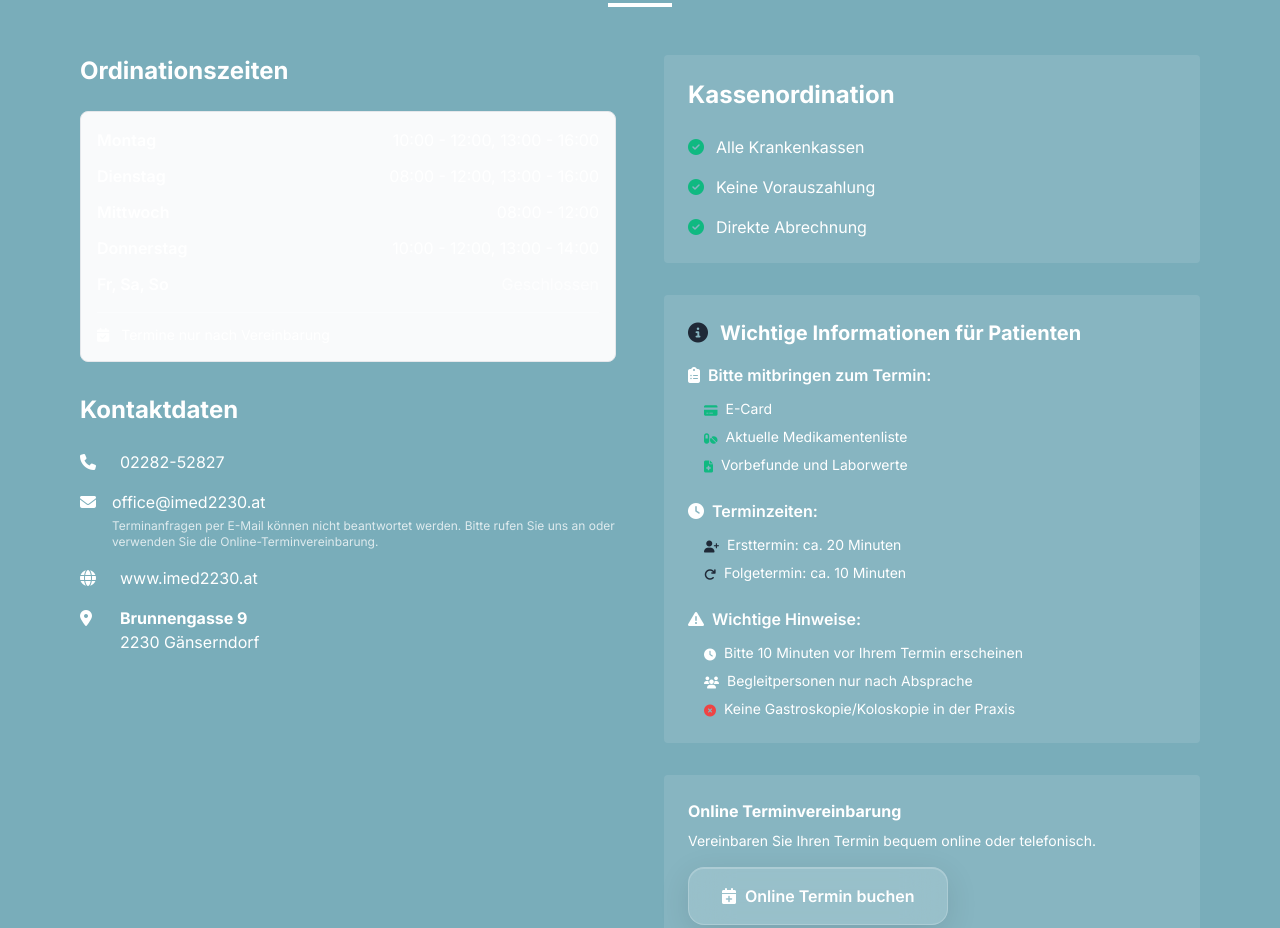
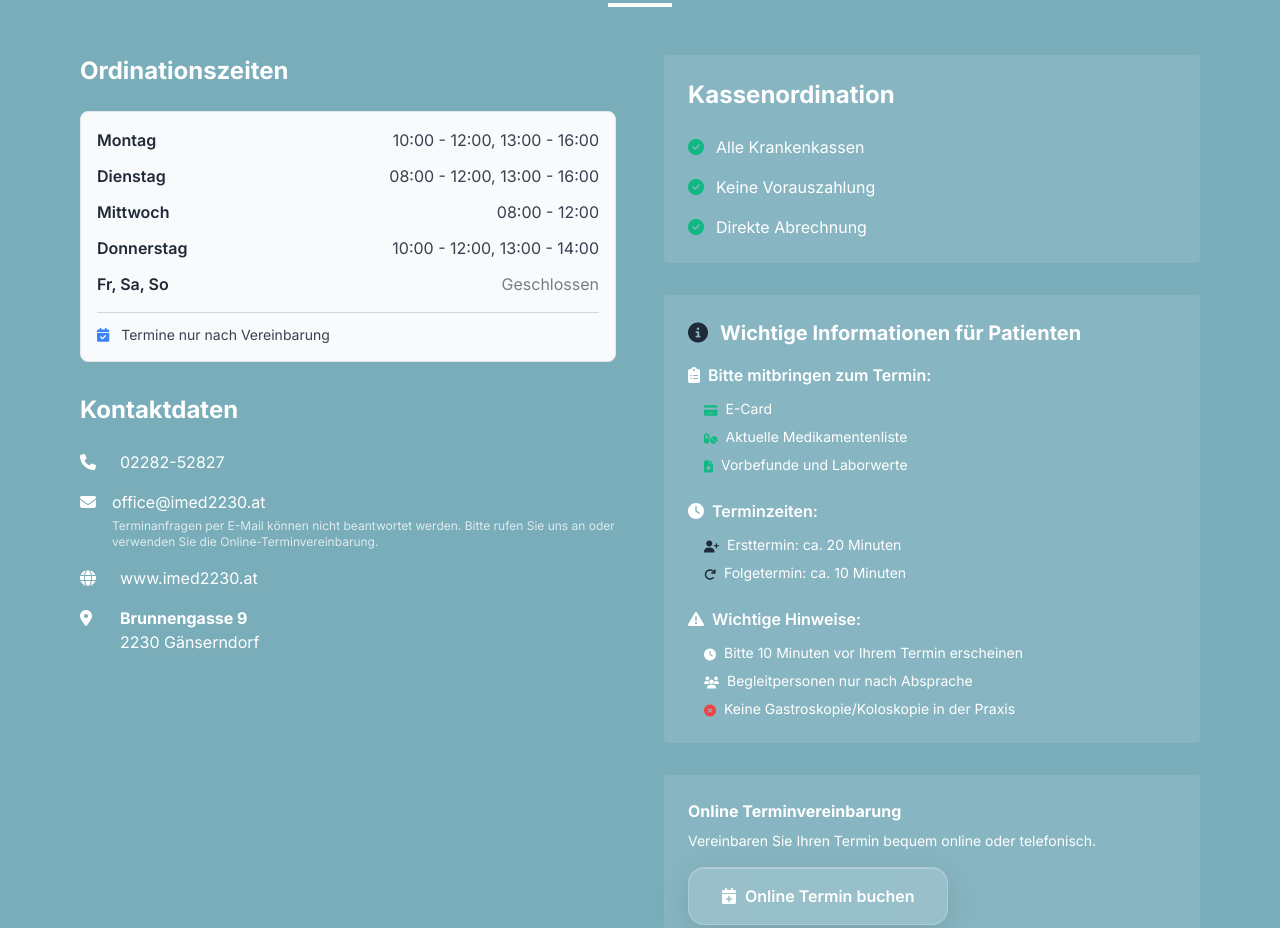
Before and after one commit to gunzi83/imed-professionelle-website, a website: page index.html in a window 1280 px wide. Shown: the part 4316-5244 px from the top of the page. Drawn offline with nearby package versions, Linux system fonts and the light colour scheme.

Commit message:
fix: restore visibility of opening hours (Ordinationszeiten)
🕐 ORDINATIONSZEITEN SICHTBAR - Wichtige Korrektur

Problem behoben:
- Weißer Text auf hellgrauem Hintergrund war unsichtbar
- Patienten konnten Öffnungszeiten nicht sehen
- Kritische Information war nicht zugänglich

✅ Korrektur implementiert:
- Text-Farben: weiß → dunkelgrau (#1F2937)
- Wochentage: text-white → text-gray-800 (gut lesbar)
- Uhrzeiten: text-white → text-gray-700 (professionell)
- Border: weiß → grau für bessere Struktur
- Alert-System: gelb → blaue Akzente (konsistent)

📋 Ordinationszeiten jetzt sichtbar:
- Montag: 10:00-12:00, 13:00-16:00
- Dienstag: 08:00-12:00, 13:00-16:00
- Mittwoch: 08:00-12:00
- Donnerstag: 10:00-12:00, 13:00-14:00
- Fr/Sa/So: Geschlossen
- Hinweis: Termine nur nach Vereinbarung

🎨 Design-Konsistenz:
- Elegante graue Farbpalette beibehalten
- Professionelle Lesbarkeit sichergestellt
- Medizinische Seriosität bewahrt
- Wichtige Informationen nicht verloren

Status: Ordinationszeiten perfekt lesbar und elegant! 🕐✨

```diff
--- a/index.html
+++ b/index.html
@@ -1408,12 +1408,12 @@
 
                         <!-- Dynamic Hours Alert -->
                         <div id="hours-alert" class="mb-4" style="display: none;">
-                            <div class="bg-warning bg-opacity-20 border-l-4 border-blue-500 rounded-r-lg p-4">
+                            <div class="bg-blue-50 border-l-4 border-blue-500 rounded-r-lg p-4">
                                 <div class="flex items-start">
-                                    <i class="fas fa-exclamation-triangle text-gray-800 mr-3 mt-1"></i>
+                                    <i class="fas fa-exclamation-triangle text-blue-600 mr-3 mt-1"></i>
                                     <div>
-                                        <h4 class="font-semibold text-white mb-2">Geänderte Öffnungszeiten</h4>
-                                        <p id="hours-alert-text" class="text-white text-sm"></p>
+                                        <h4 class="font-semibold text-gray-800 mb-2">Geänderte Öffnungszeiten</h4>
+                                        <p id="hours-alert-text" class="text-gray-700 text-sm"></p>
                                     </div>
                                 </div>
                             </div>
@@ -1423,29 +1423,29 @@
                             <div class="bg-gray-50 rounded-lg p-4 border border-gray-200">
                                 <div class="space-y-3">
                                     <div class="flex justify-between items-center">
-                                        <span class="font-semibold text-white">Montag</span>
-                                        <span class="text-white">10:00 - 12:00, 13:00 - 16:00</span>
+                                        <span class="font-semibold text-gray-800">Montag</span>
+                                        <span class="text-gray-700">10:00 - 12:00, 13:00 - 16:00</span>
                                     </div>
                                     <div class="flex justify-between items-center">
-                                        <span class="font-semibold text-white">Dienstag</span>
-                                        <span class="text-white">08:00 - 12:00, 13:00 - 16:00</span>
+                                        <span class="font-semibold text-gray-800">Dienstag</span>
+                                        <span class="text-gray-700">08:00 - 12:00, 13:00 - 16:00</span>
                                     </div>
                                     <div class="flex justify-between items-center">
-                                        <span class="font-semibold text-white">Mittwoch</span>
-                                        <span class="text-white">08:00 - 12:00</span>
+                                        <span class="font-semibold text-gray-800">Mittwoch</span>
+                                        <span class="text-gray-700">08:00 - 12:00</span>
                                     </div>
                                     <div class="flex justify-between items-center">
-                                        <span class="font-semibold text-white">Donnerstag</span>
-                                        <span class="text-white">10:00 - 12:00, 13:00 - 14:00</span>
+                                        <span class="font-semibold text-gray-800">Donnerstag</span>
+                                        <span class="text-gray-700">10:00 - 12:00, 13:00 - 14:00</span>
                                     </div>
                                     <div class="flex justify-between items-center">
-                                        <span class="font-semibold text-white">Fr, Sa, So</span>
-                                        <span class="text-white opacity-75">Geschlossen</span>
+                                        <span class="font-semibold text-gray-800">Fr, Sa, So</span>
+                                        <span class="text-gray-600 opacity-75">Geschlossen</span>
                                     </div>
                                 </div>
-                                <div class="mt-4 pt-3 border-t border-white border-opacity-30">
-                                    <p class="text-white text-sm">
-                                        <i class="fas fa-calendar-check mr-2"></i>
+                                <div class="mt-4 pt-3 border-t border-gray-300">
+                                    <p class="text-gray-700 text-sm">
+                                        <i class="fas fa-calendar-check mr-2 text-blue-500"></i>
                                         Termine nur nach Vereinbarung
                                     </p>
                                 </div>
```
